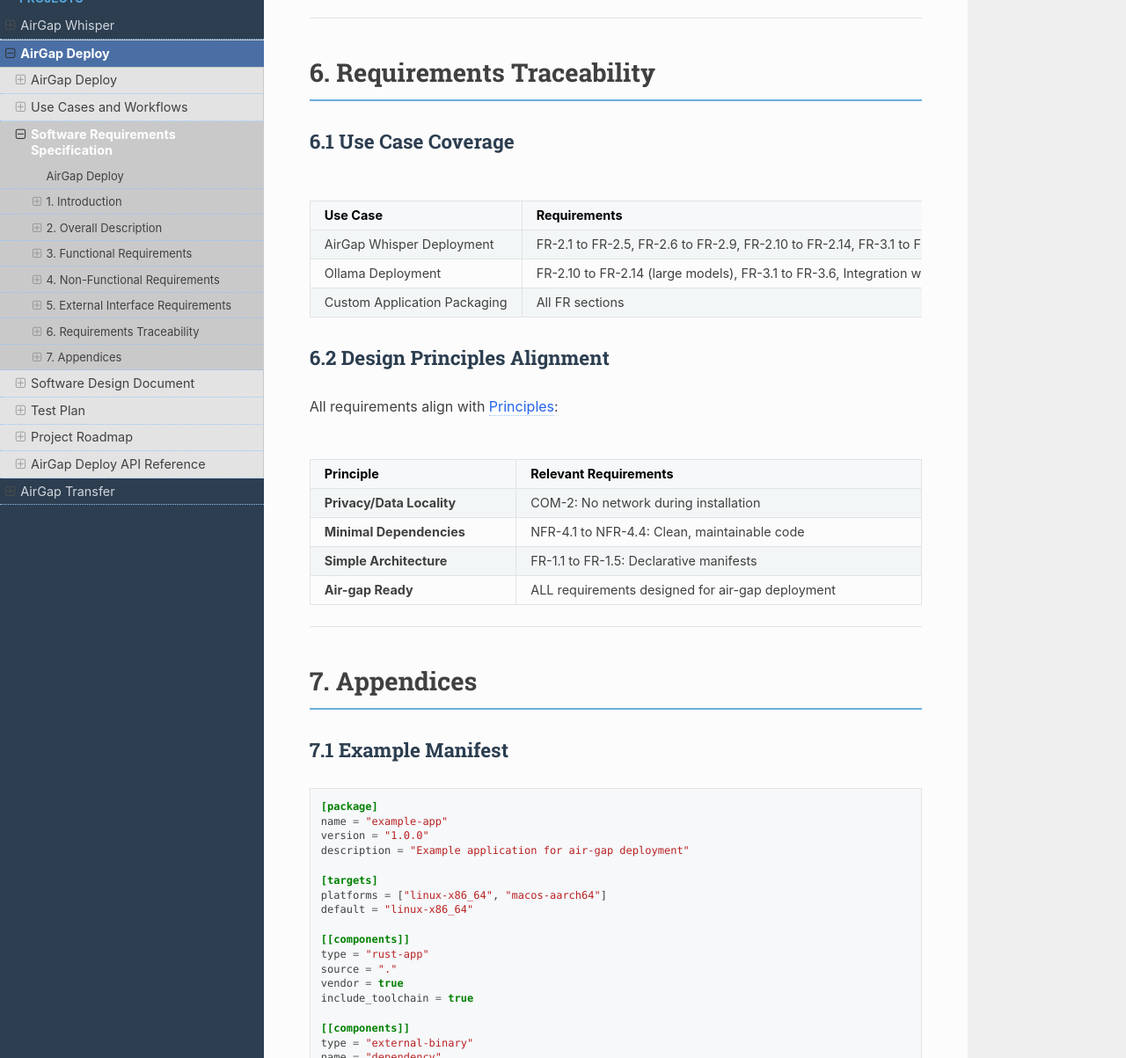
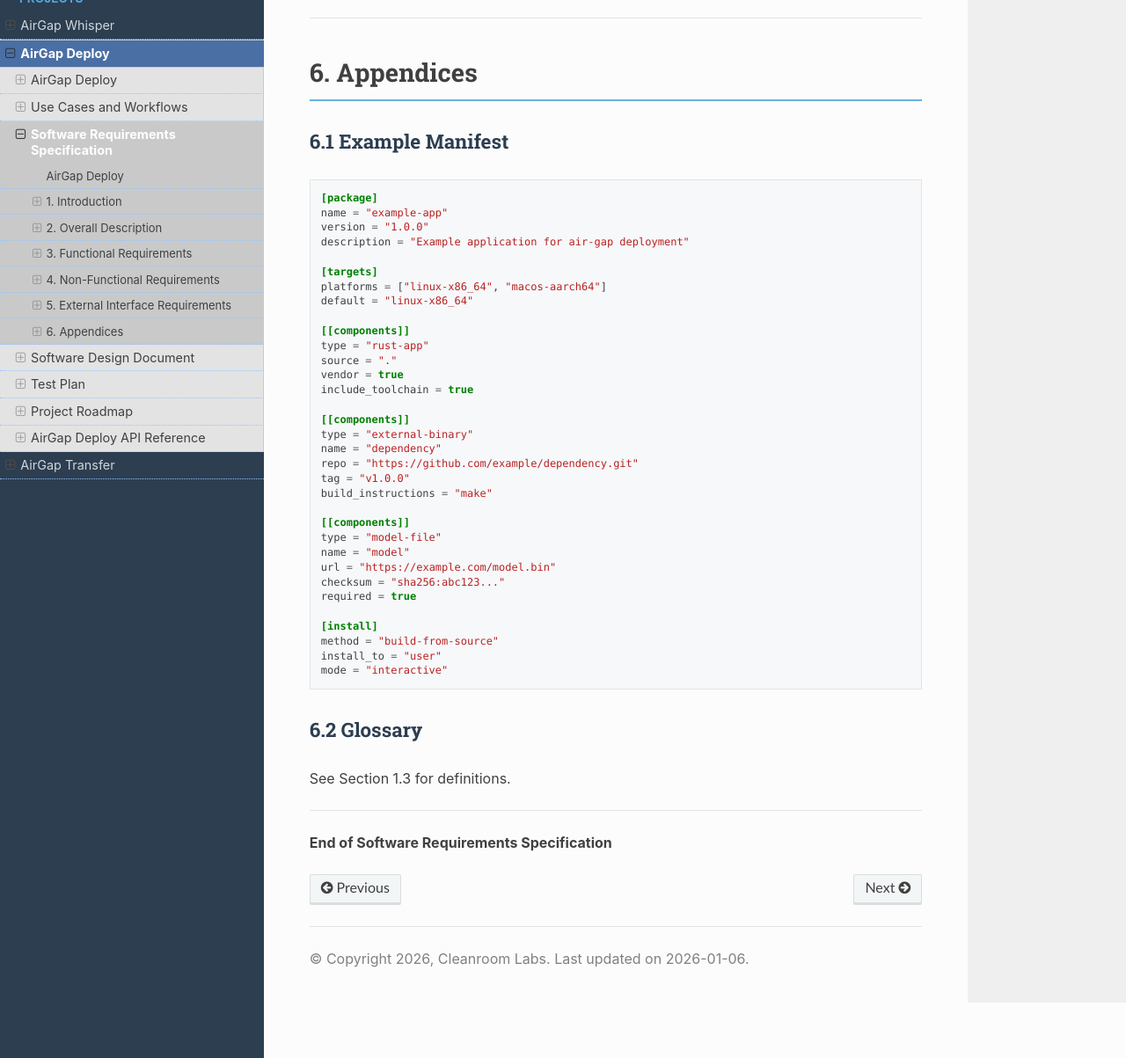
Before and after one commit to Cleanroom-Labs/cleanroom-technical-docs, a Sphinx documentation site: the page built from source/airgap-deploy/requirements/srs.rst, in a window 1280 px wide and 1400 px high, scrolled down 17523 px, cut to the strip 197-1400 px from the top of the window. Shown: the whole strip at 88% size. Built offline with Sphinx 7.4.7 and the Read the Docs theme 3.1.0, drawn with Linux system fonts in a browser that asks for light colours.

Commit message:
Remove Requirements Traceability section from AirGap Deploy SRS
Removed section 6 "Requirements Traceability" which contained:
- 6.1 Use Case Coverage - Manual mapping of use cases to requirements
- 6.2 Design Principles Alignment - Manual mapping of principles to requirements

Rationale:
With all requirements now using sphinx-needs directives, traceability
is handled automatically through:
- needtable directives in the test plan
- Automated cross-references between requirements and tests
- sphinx-needs built-in traceability features

The manual traceability tables were:
1. Redundant with automated sphinx-needs traceability
2. Out of sync with actual requirement IDs (referenced old FR-2.1 format
   instead of new FR-DEPLOY-XXX format)
3. Difficult to maintain as requirements evolve

Traceability is now documented in:
- source/airgap-deploy/testing/plan.rst (automated needtable directives)
- source/meta/requirements-overview.rst (aggregate statistics)

Changes:
- Removed section 6 entirely (35 lines)
- Renumbered "7. Appendices" to "6. Appendices"
- Renumbered subsections 7.1, 7.2 to 6.1, 6.2

Documentation builds successfully with no errors.

```diff
--- a/source/airgap-deploy/requirements/srs.rst
+++ b/source/airgap-deploy/requirements/srs.rst
@@ -1001,45 +1001,10 @@
 
 --------------
 
-6. Requirements Traceability
-----------------------------
-
-6.1 Use Case Coverage
-~~~~~~~~~~~~~~~~~~~~~
-
-+------------------------------+--------------------------------------------------------------------------------------------+
-| Use Case                     | Requirements                                                                               |
-+==============================+============================================================================================+
-| AirGap Whisper Deployment    | FR-2.1 to FR-2.5, FR-2.6 to FR-2.9, FR-2.10 to FR-2.14, FR-3.1 to FR-3.6, FR-4.1 to FR-4.7 |
-+------------------------------+--------------------------------------------------------------------------------------------+
-| Ollama Deployment            | FR-2.10 to FR-2.14 (large models), FR-3.1 to FR-3.6, Integration with airgap-transfer      |
-+------------------------------+--------------------------------------------------------------------------------------------+
-| Custom Application Packaging | All FR sections                                                                            |
-+------------------------------+--------------------------------------------------------------------------------------------+
-
-6.2 Design Principles Alignment
-~~~~~~~~~~~~~~~~~~~~~~~~~~~~~~~
-
-All requirements align with :doc:`Principles </meta/principles>`:
-
-+---------------------------+--------------------------------------------------+
-| Principle                 | Relevant Requirements                            |
-+===========================+==================================================+
-| **Privacy/Data Locality** | COM-2: No network during installation            |
-+---------------------------+--------------------------------------------------+
-| **Minimal Dependencies**  | NFR-4.1 to NFR-4.4: Clean, maintainable code     |
-+---------------------------+--------------------------------------------------+
-| **Simple Architecture**   | FR-1.1 to FR-1.5: Declarative manifests          |
-+---------------------------+--------------------------------------------------+
-| **Air-gap Ready**         | ALL requirements designed for air-gap deployment |
-+---------------------------+--------------------------------------------------+
-
---------------
-
-7. Appendices
+6. Appendices
 -------------
 
-7.1 Example Manifest
+6.1 Example Manifest
 ~~~~~~~~~~~~~~~~~~~~
 
 .. code:: toml
@@ -1078,7 +1043,7 @@
    install_to = "user"
    mode = "interactive"
 
-7.2 Glossary
+6.2 Glossary
 ~~~~~~~~~~~~
 
 See Section 1.3 for definitions.
```
